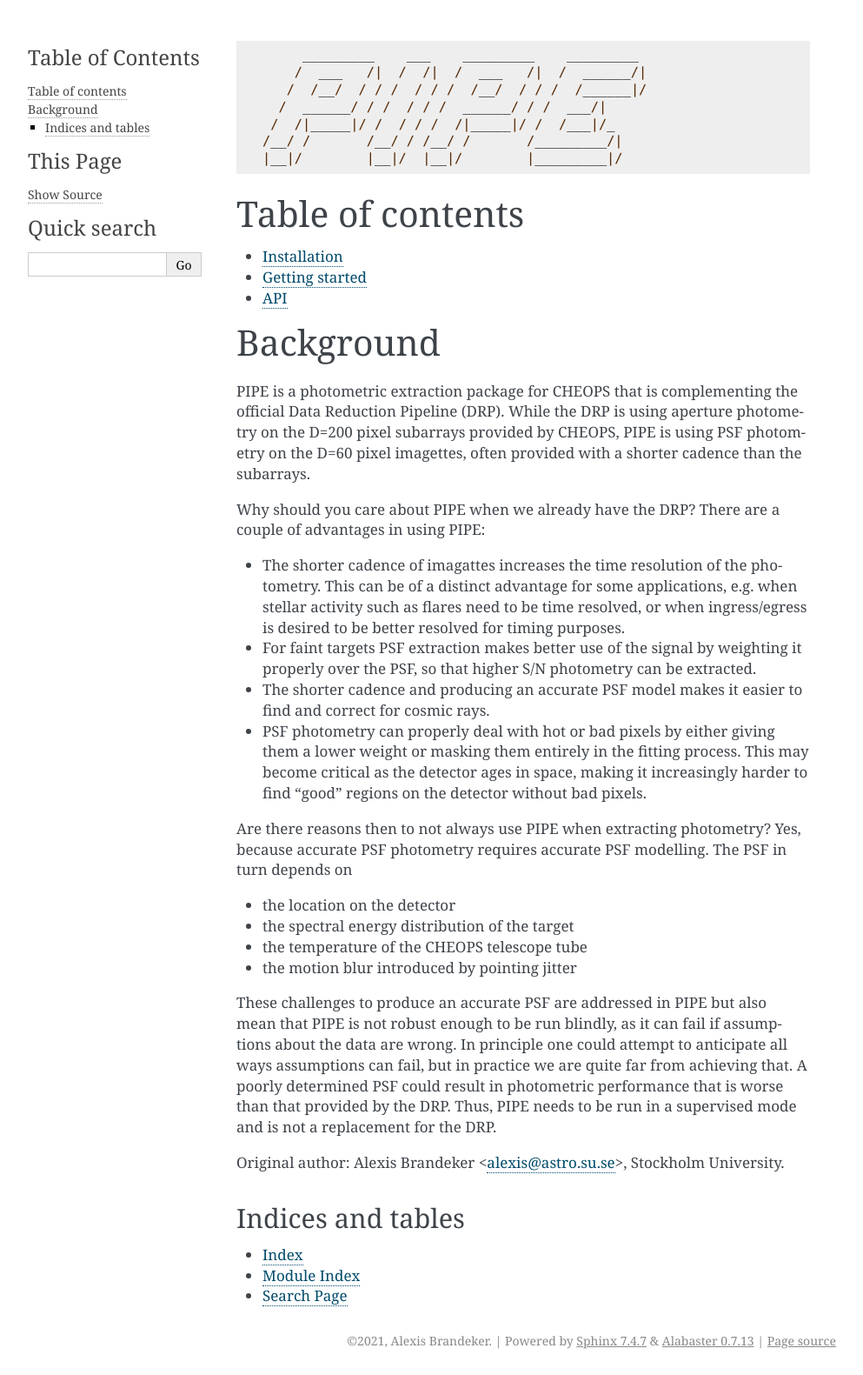
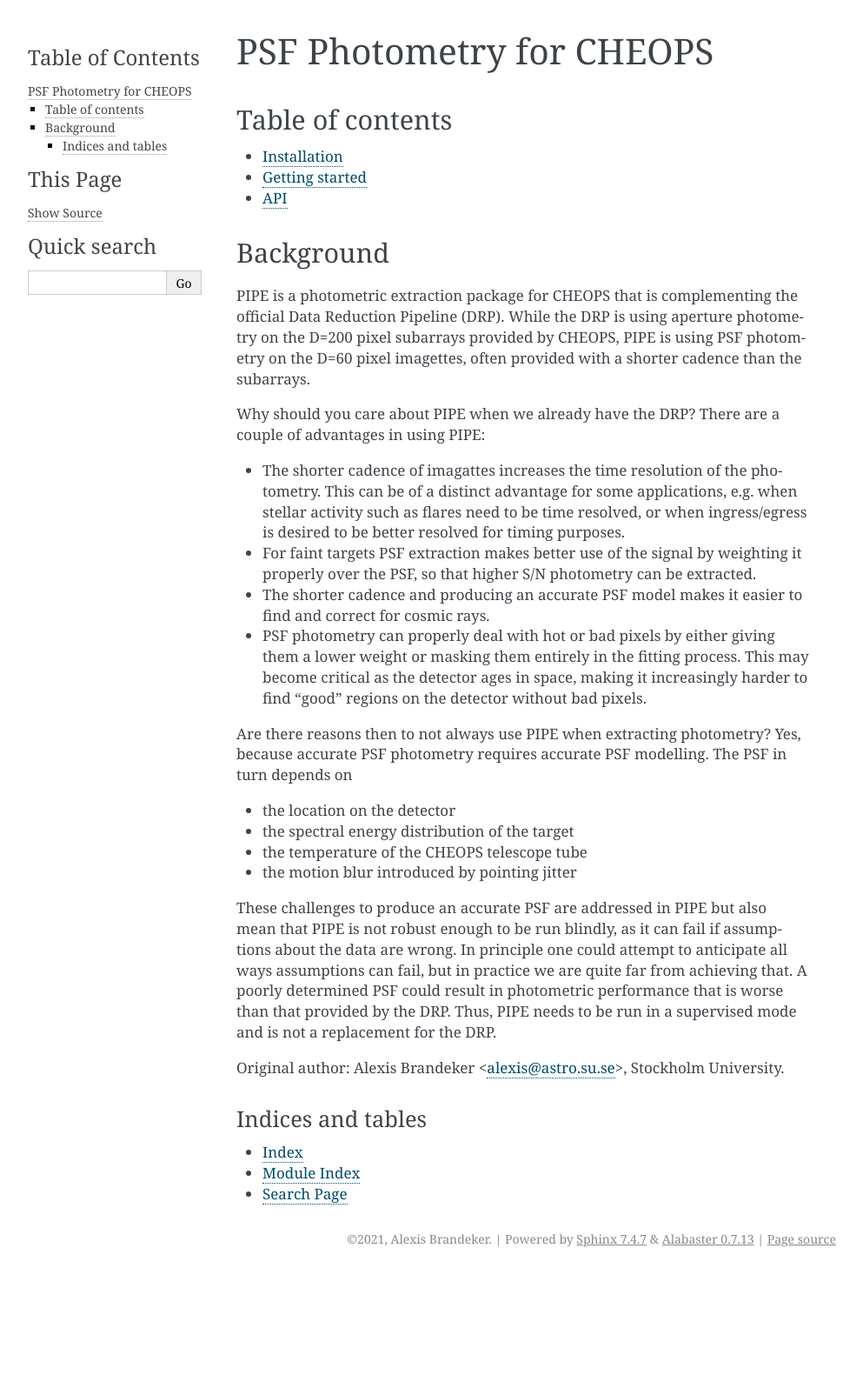
Before and after one commit to alphapsa/PIPE, a Sphinx documentation site: the page built from docs/index.rst, in a window 1280 px wide. Shown: the whole page at 87% size, without its empty margins (148-1141 px from the left). Built offline with Sphinx 7.4.7, drawn with Linux system fonts in a browser that asks for light colours; the version number could not be read and is left out; after the commit the page ends 1464 px from its top, so only the background shows below that.

Commit message:
Frontpage update

```diff
--- a/docs/index.rst
+++ b/docs/index.rst
@@ -1,16 +1,9 @@
-
-.. code-block::
-
-               _________    ___    _________    _________
-              /  ___   /|  /  /|  /  ___   /|  /  ______/|
-             /  /__/  / / /  / / /  /__/  / / /  /______|/
-            /  ______/ / /  / / /  ______/ / /  ___/|
-           /  /|_____|/ /  / / /  /|_____|/ /  /___|/_
-          /__/ /       /__/ / /__/ /       /_________/|
-          |__|/        |__|/  |__|/        |_________|/
+*************************
+PSF Photometry for CHEOPS
+*************************
 
 Table of contents
-+++++++++++++++++
+^^^^^^^^^^^^^^^^^
 
 .. toctree::
   :maxdepth: 1
@@ -20,7 +13,7 @@ Table of contents
   pipe/api.rst
 
 Background
-++++++++++
+^^^^^^^^^^
 
 PIPE is a photometric extraction package for CHEOPS that is complementing
 the official Data Reduction Pipeline (DRP). While the DRP is using aperture
```
